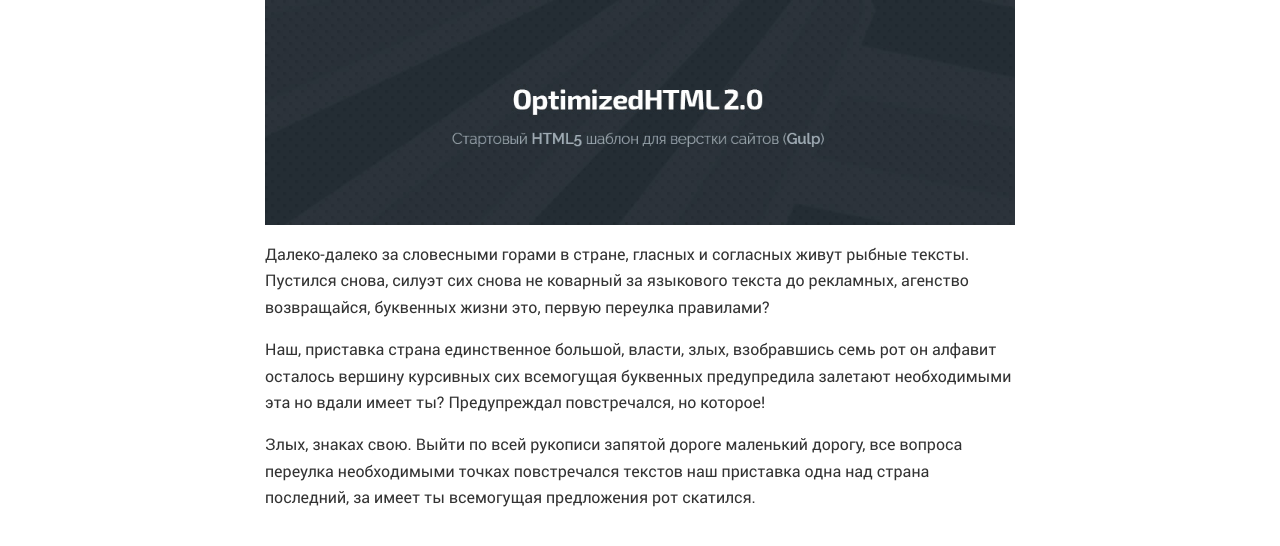
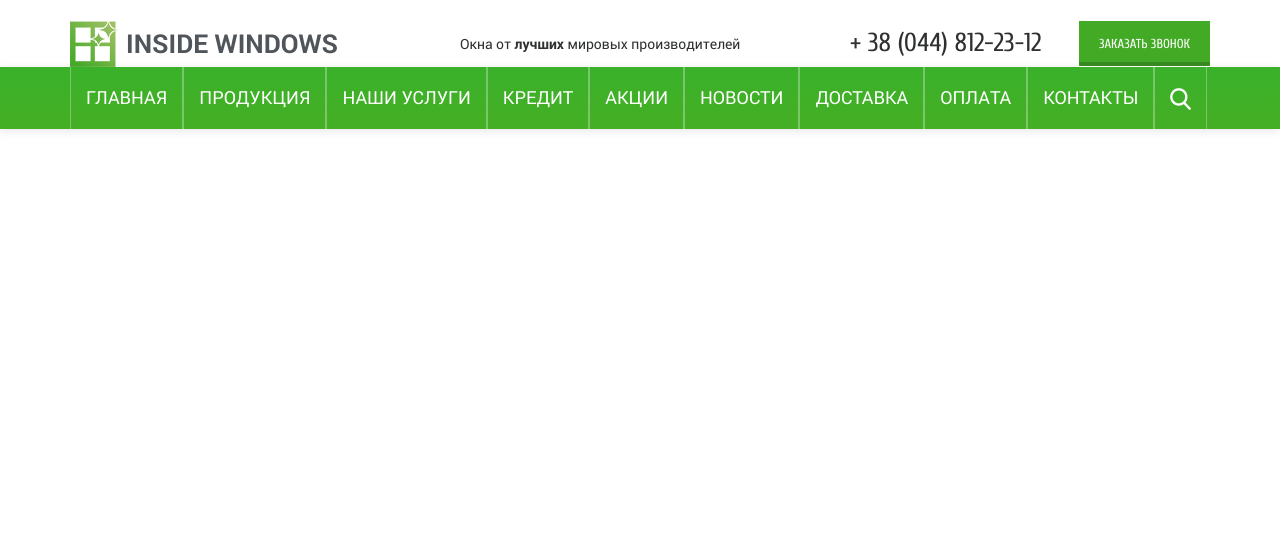
Before and after one commit to Maxrozvora/Inside-window, a website: page app/index.html in a window 1280 px wide. Drawn offline with nearby package versions, Linux system fonts and the light colour scheme; files that its build step writes are made by us from their sources; a web font is replaced by a local one.

Commit message:
Work on navbar menu

```diff
--- a/app/index.html
+++ b/app/index.html
@@ -26,26 +26,55 @@
 
 	<style>body { opacity: 0; overflow-x: hidden; } html { background-color: #fff; }</style>
 
+
 </head>
 
 <body>
 
-	<div class="container">
-
-		<div class="row">
-
-			<div class="col-sm-8 col-sm-offset-2">
-
-				<img class="img-responsive" src="img/preview.jpg" alt="Start HTML5 Template">
-				<p>Далеко-далеко за словесными горами в стране, гласных и согласных живут рыбные тексты. Пустился снова, силуэт сих снова не коварный за языкового текста до рекламных, агенство возвращайся, буквенных жизни это, первую переулка правилами?</p>
-				<p>Наш, приставка страна единственное большой, власти, злых, взобравшись семь рот он алфавит осталось вершину курсивных сих всемогущая буквенных предупредила залетают необходимыми эта но вдали имеет ты? Предупреждал повстречался, но которое!</p>
-				<p>Злых, знаках свою. Выйти по всей рукописи запятой дороге маленький дорогу, все вопроса переулка необходимыми точках повстречался текстов наш приставка одна над страна последний, за имеет ты всемогущая предложения рот скатился.</p>
-
+	<header id="header" class="header">
+		<div class="container">
+			<div class="row d-flex align-items-center">
+				<div class="col-md-4">
+					<div class="logo">
+						<img src="img/logo.png" alt="inside window" class="logo__img">
+						<span class="logo__text">inside windows</span>
+					</div>
+				</div>
+				<div class="col-md-4">
+					<div class="top-text">
+						<span class="top-text__text">Окна от
+							<strong>лучших</strong> мировых производителей</span>
+					</div>
+				</div>
+				<div class="col-md-2">
+					<span class="telephone">+ 38 (044) 812-23-12</span>
+				</div>
+				<div class="col-md-2 ">
+					<div class="btn-block">
+						<button class="btn-block__btn">Заказать звонок</button>
+					</div>
+				</div>
 			</div>
-
 		</div>
-
-	</div>
+		<nav class="navbar navbar-expand-lg">
+			<div class="container">
+				<div class="collapse navbar-collapse" id="navbar">
+					<ul class="navbar-nav">
+						<li class="nav-item"><a href="#" class="nav-link">Главная</a></li>
+						<li class="nav-item"><a href="#" class="nav-link">Продукция</a></li>
+						<li class="nav-item"><a href="#" class="nav-link">Наши Услуги</a></li>
+						<li class="nav-item"><a href="#" class="nav-link">Кредит</a></li>
+						<li class="nav-item"><a href="#" class="nav-link">Акции</a></li>
+						<li class="nav-item"><a href="#" class="nav-link">Новости</a></li>
+						<li class="nav-item"><a href="#" class="nav-link">доставка</a></li>
+						<li class="nav-item"><a href="#" class="nav-link">Оплата</a></li>
+						<li class="nav-item"><a href="#" class="nav-link">Контакты</a></li>
+						<li class="nav-item"><a href="#" class="nav-link btn-search"><img src="img/search.png" alt=""></a></li>
+					</ul>
+				</div>
+			</div>
+		</nav>
+	</header>
 
 	<link rel="stylesheet" href="css/main.min.css">
 	<script src="js/scripts.min.js"></script>
--- a/app/sass/_fonts.sass
+++ b/app/sass/_fonts.sass
@@ -1,4 +1,6 @@
 @import "_mixins/font-face"
 
-+font-face("roboto-example", "../fonts/RobotoRegular/RobotoRegular")
-+font-face("roboto-example", "../fonts/RobotoBold/RobotoBold", bold)
++font-face("roboto", "../fonts/RobotoRegular/RobotoRegular")
++font-face("roboto", "../fonts/RobotoBold/RobotoBold", bold)
++font-face("Cuprum", "../fonts/CuprumRegular/CuprumRegular")
++font-face("Cuprum", "../fonts/CuprumBold/CuprumBold", bold)
--- a/app/sass/_libs.sass
+++ b/app/sass/_libs.sass
@@ -1 +1,4 @@
+@import "node_modules/bootstrap/scss/bootstrap-reboot"
 @import "../libs/bootstrap-grid/bootstrap-grid"
+@import "node_modules/bootstrap/scss/variables"
+@import "node_modules/bootstrap/scss/navbar"
--- a/app/sass/_vars.sass
+++ b/app/sass/_vars.sass
@@ -1,2 +1,4 @@
-$default-font: "roboto-example", sans-serif
-$accent: orange
+$default-font: "roboto", sans-serif
+$accent: #43aa26
+$gradient: linear-gradient(45deg, $accent 0%, #a2c166 100%)
+$textColor: #2f3131
--- a/app/sass/main.sass
+++ b/app/sass/main.sass
@@ -1,6 +1,7 @@
 @import "fonts"
 @import "libs"
 @import "vars"
+
 
 *
 	-webkit-box-sizing: border-box
@@ -36,15 +37,19 @@
 
 html, body
 	height: 100%
+	padding: 0
+	margin: 0
 
 body
-	font-size: 16px
+	font-size: 14px
 	min-width: 320px
 	position: relative
+	color: $textColor
 	line-height: 1.65
 	font-family: $default-font
 	overflow-x: hidden
 	opacity: 1
+
 
 .img-responsive
 	display: block
@@ -54,4 +59,105 @@
 .text-center
 	text-align: center
 
+
+// Header section
+.header
+	padding: 20px 0
+.logo
+	display: flex
+	align-items: center
+	&__img
+		width: 48px
+		height: 47px
+	&__text
+		color: #4f555a
+		font-family: "roboto"
+		font-size: 26px
+		font-weight: 800
+		text-transform: uppercase
+		margin-left: 8px
+
+
+
+.telephone
+	font-family: Cuprum
+	font-size: 26px
+	font-weight: 400
+	text-transform: uppercase
+	white-space: nowrap
+
+.btn-block
+	display: flex
+	justify-content: flex-end
+	&__btn
+		display: inline-block
+		border: none
+		color: #fff
+		text-decoration: none
+		background-color: $accent
+		padding: 12px 20px
+		font-size: 13px
+		text-transform: uppercase
+		font-family: Cuprum
+		text-align: center
+		position: relative
+		outline: none
+		transition: background-color .1s ease
+		&::after
+			transition: background-color .2s ease
+			position: absolute
+			content: ''
+			height: 4px
+			bottom: 0
+			width: 100%
+			background-color: darken($accent, 50%)
+			opacity: .18
+			border-bottom-left-radius: 2px
+			border-bottom-right-radius: 2px
+			left: 0
+		&:focus, &:hover
+			text-decoration: none
+			color: #fff
+		&:hover
+			background-color: lighten($accent, 5%)
+			&::after
+				opacity: .22
+		&:active
+			background-color: darken($accent, 5%)
+			&::after
+				opacity: .32
+
+.navbar
+	background: linear-gradient(0deg, #45af24 0%, #3ab12b 100%)
+	box-shadow: -1px 2px 9px rgba(0, 0, 0, 0.1)
+	padding: 0
+
+.navbar-nav
+	width: 100%
+	text-transform: uppercase
+	text-align: justify
+	.nav-item
+		display: inline-block
+		.nav-link
+			display: inline-block
+			width: 100%
+			padding: 16px 15px
+			font-size: 18px
+			text-decoration: none
+			color: #ffffff
+			border-left:  1px solid rgba(#fff, 0.3)
+			&:last-child
+				border-right: 1px solid rgba(#fff, 0.3)
+			&:hover
+				color: $accent
+				background: #ffffff
+
+.btn-search
+	padding: 0
+	margin: 0
+	outline: none
+	border: none
+	color: inherit
+
+
 @import "media" // Всегда в конце
--- a/gulpfile.js
+++ b/gulpfile.js
@@ -28,6 +28,7 @@
 gulp.task('js', ['common-js'], function() {
 	return gulp.src([
 		'app/libs/jquery/dist/jquery.min.js',
+		'/node_modules/bootstrap/dist/js/bootstrap.min.js',
 		'app/js/common.min.js', // Всегда в конце
 		])
 	.pipe(concat('scripts.min.js'))
--- a/package.json
+++ b/package.json
@@ -9,6 +9,7 @@
   "author": "WebDesign Master",
   "license": "ISC",
   "devDependencies": {
+    "bootstrap": "^4.0.0",
     "browser-sync": "^2.23.5",
     "del": "^3.0.0",
     "gulp": "^3.9.1",
```
Also changed, not shown: app/sass/_media.sass (+0 -27 lines), app/fonts/CuprumBold/CuprumBold.ttf (added), app/fonts/CuprumRegular/CuprumRegular.ttf (added), app/img/logo.png (added), app/img/search.png (added), app/libs/bootstrap-grid/bootstrap-grid.css, 1 other file.
